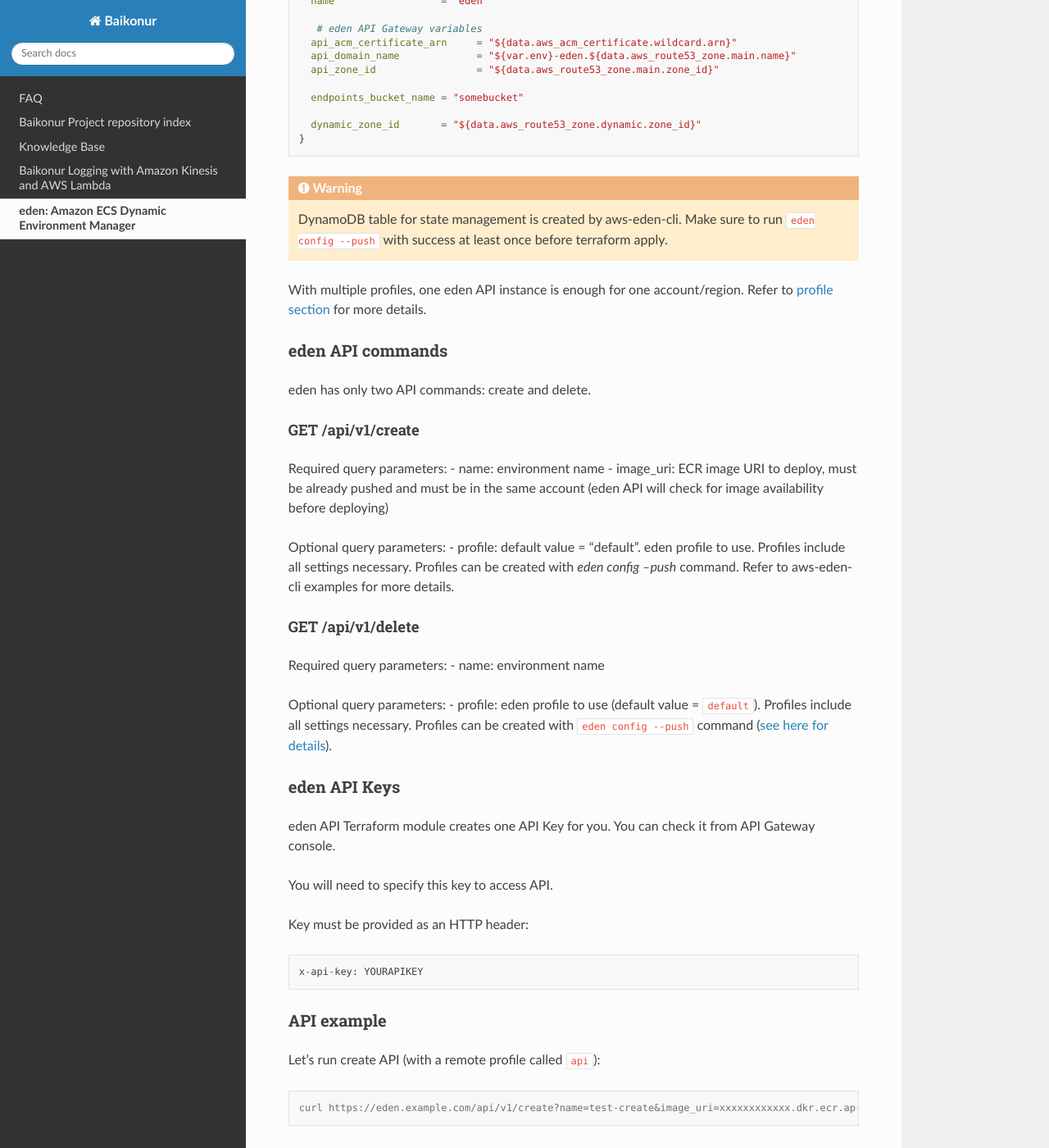
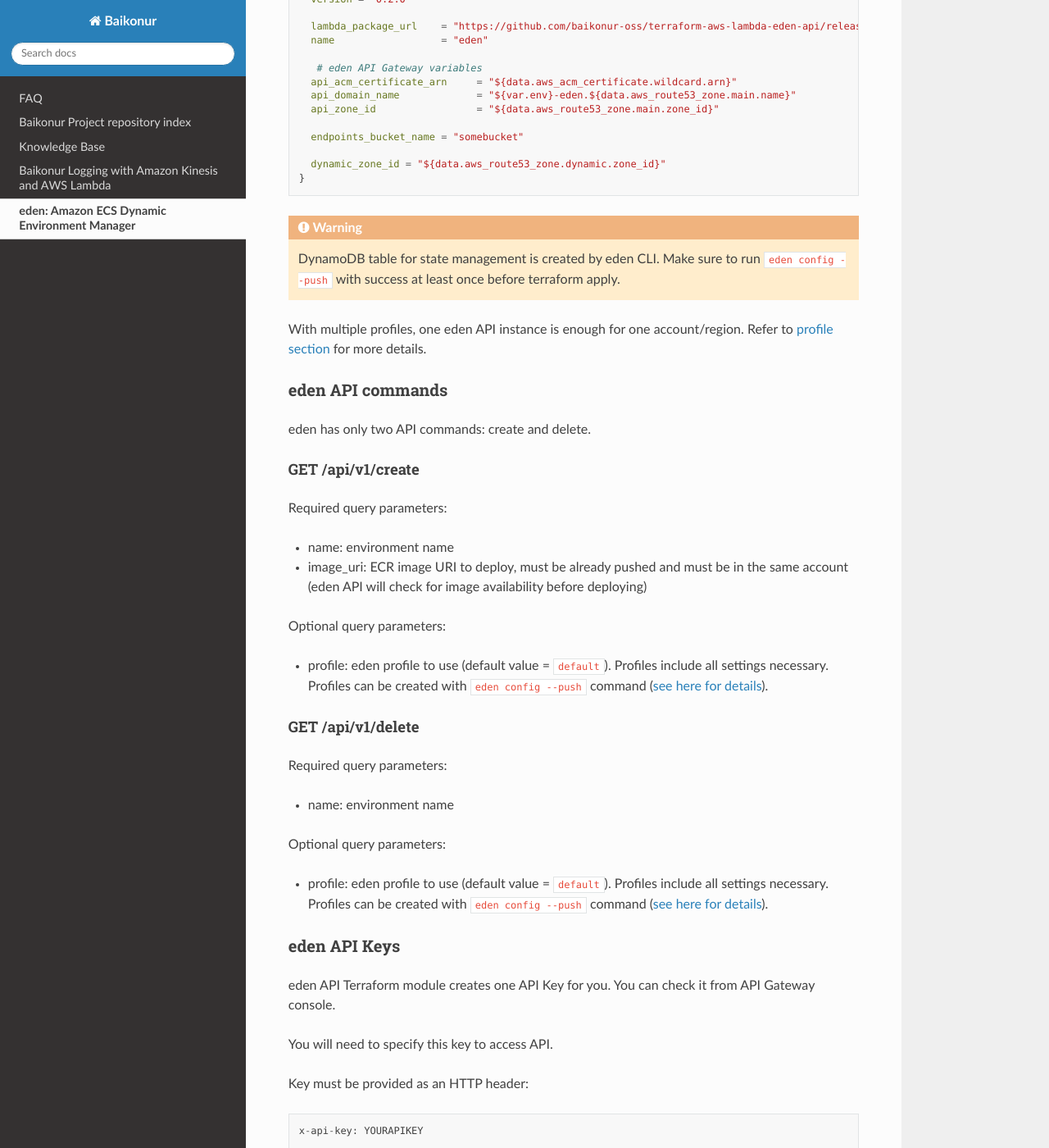
Before and after one commit to baikonur-oss/docs, a Sphinx documentation site: the page built from docs/source/subprojects/eden.rst, in a window 1280 px wide and 1400 px high, scrolled down 6728 px. Shown: the whole window at 82% size. Built offline with Sphinx 7.4.7 and the Read the Docs theme 2.0.0, drawn with Linux system fonts in a browser that asks for light colours; some of the changed text lies outside the part shown.

Commit message:
Small fixes, update POT files

```diff
--- a/docs/source/faq.rst
+++ b/docs/source/faq.rst
@@ -25,4 +26,4 @@
 
 .. _`Baikonur Cosmodrome`: https://en.wikipedia.org/wiki/Baikonur_Cosmodrome
 .. _`Ansible Galaxy`: https://galaxy.ansible.com/
-.. _`Github Universe`: https://githubuniverse.com/
+.. _`GitHub Universe`: https://githubuniverse.com/
--- a/docs/source/subprojects/eden.rst
+++ b/docs/source/subprojects/eden.rst
@@ -258,7 +260,7 @@
     Successfully pushed profile api to DynamoDB
 
 .. note::
-    If eden table does not exist, aws-eden-cli will create it
+    If eden table does not exist, eden CLI will create it
 
 Use the same command to overwrite existing profiles (push to existing profile will result in overwrite):
 
@@ -354,6 +356,7 @@
 1. Lambda function (the API itself)
 2. API Gateway with API key for protecting API
 3. DynamoDB Table for state management
+
    - Default table name is eden.
 
 .. _`aws-eden-cli`: https://github.com/baikonur-oss/aws-eden-cli
@@ -370,7 +373,7 @@
       source  = "baikonur-oss/lambda-eden-api/aws"
       version = "0.2.0"
 
-      lambda_package_url = "https://github.com/baikonur-oss/terraform-aws-lambda-eden-api/releases/download/v0.2.0/lambda_package.zip"
+      lambda_package_url    = "https://github.com/baikonur-oss/terraform-aws-lambda-eden-api/releases/download/v0.2.0/lambda_package.zip"
       name                  = "eden"
 
        # eden API Gateway variables
@@ -380,11 +383,11 @@
 
       endpoints_bucket_name = "somebucket"
 
-      dynamic_zone_id       = "${data.aws_route53_zone.dynamic.zone_id}"
+      dynamic_zone_id = "${data.aws_route53_zone.dynamic.zone_id}"
     }
 
 .. warning::
-   DynamoDB table for state management is created by aws-eden-cli.
+   DynamoDB table for state management is created by eden CLI.
    Make sure to run ``eden config --push`` with success at least once before terraform apply.
 
 With multiple profiles, one eden API instance is enough for one account/region.
@@ -399,19 +402,23 @@
 """"""""""""""""""
 
 Required query parameters:
+
 - name: environment name
 - image_uri: ECR image URI to deploy, must be already pushed and must be in the same account (eden API will check for image availability before deploying)
 
 Optional query parameters:
-- profile: default value = "default". eden profile to use. Profiles include all settings necessary. Profiles can be created with `eden config --push` command. Refer to aws-eden-cli examples for more details.
+
+- profile: eden profile to use (default value = ``default``). Profiles include all settings necessary. Profiles can be created with ``eden config --push`` command (`see here for details <eden_profiles_>`_).
 
 GET /api/v1/delete
 """"""""""""""""""
 
 Required query parameters:
+
 - name: environment name
 
 Optional query parameters:
+
 - profile: eden profile to use (default value = ``default``). Profiles include all settings necessary. Profiles can be created with ``eden config --push`` command (`see here for details <eden_profiles_>`_).
 
 
```
Also changed, not shown: other parts of docs/source/faq.rst (+2 -1 lines), other parts of docs/source/subprojects/eden.rst (+3 -1 lines), 3 other files.
